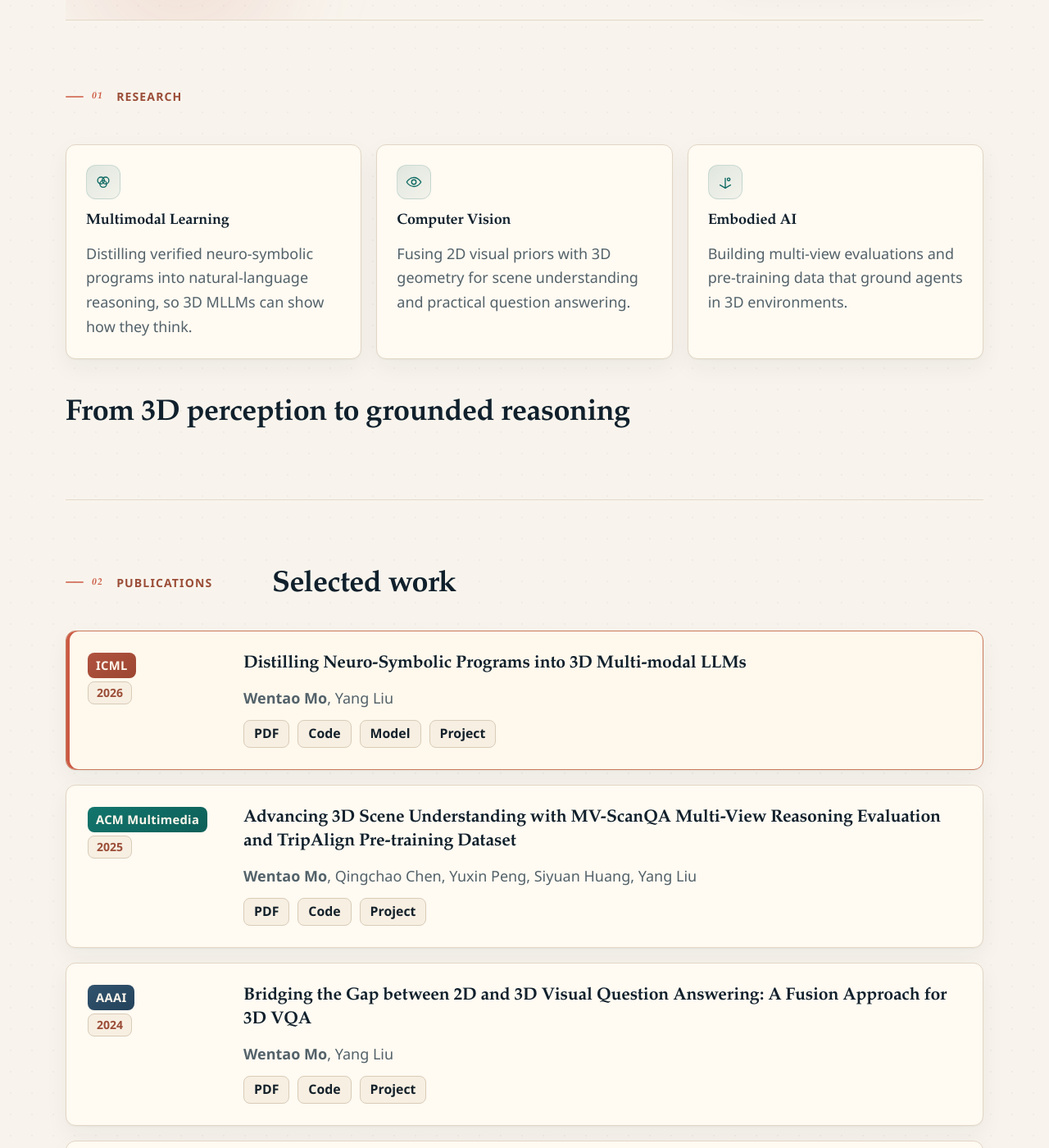
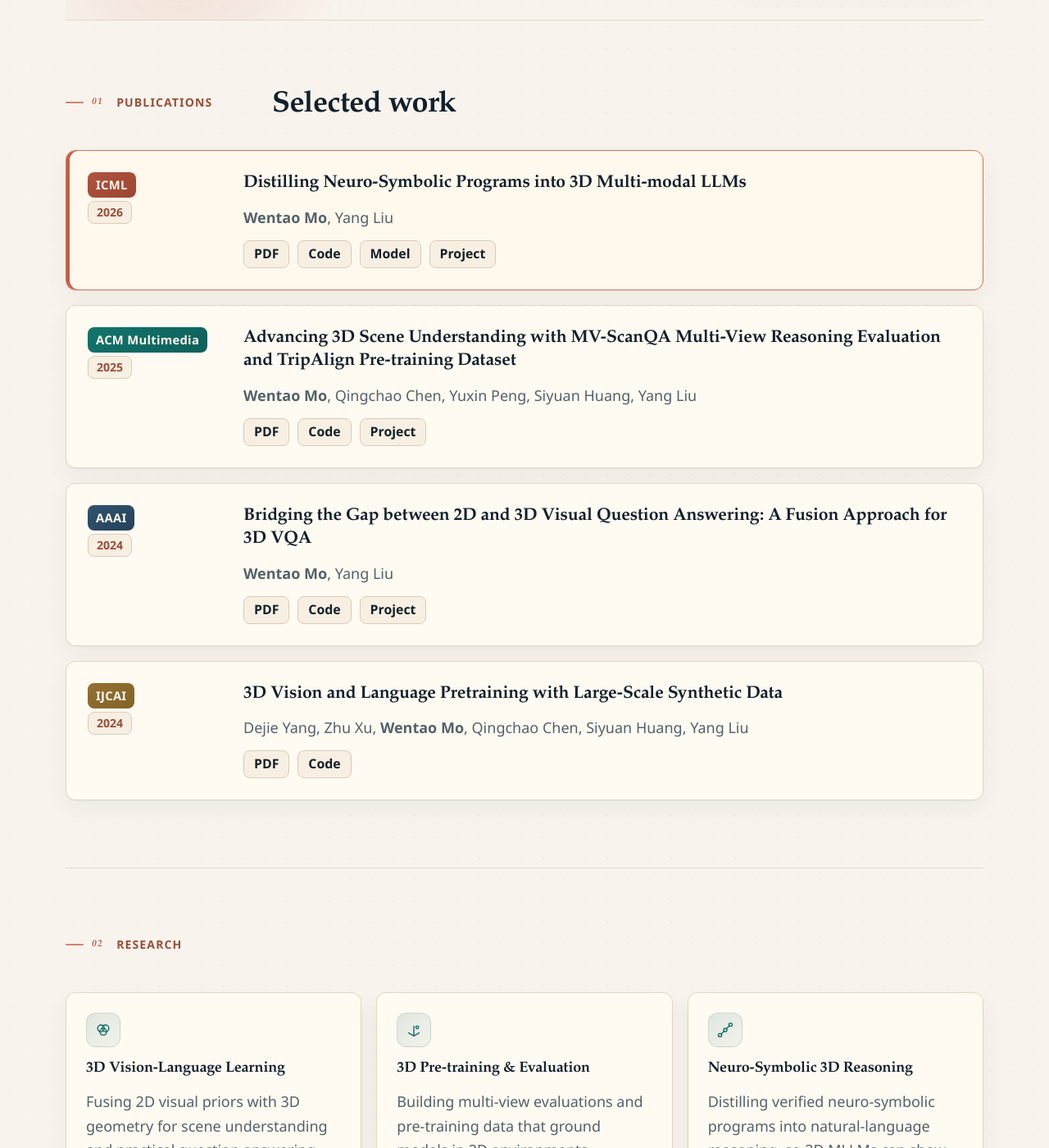
Before and after one commit to matthewdm0816/matthewdm0816.github.io, a Jekyll site: the page built from _pages/about.md, in a window 1280 px wide and 1400 px high, scrolled down 738 px. Shown: the whole window at 82% size. Built offline with Jekyll 4.4.1, drawn with Linux system fonts in a browser that asks for light colours; some of the changed text lies outside the part shown.

Commit message:
Reorder sections (publications first) and retitle focus cards around 3D
- Move Research section after Publications; renumber indices to
  01 Publications / 02 Research / 03 Contact
- Retitle focus cards around the 3D core: 3D Vision-Language
  Learning, 3D Pre-training & Evaluation, Neuro-Symbolic 3D
  Reasoning, with a new reasoning-chain icon

```diff
--- a/_pages/about.md
+++ b/_pages/about.md
@@ -55,51 +55,9 @@ redirect_from:
     </aside>
   </section>
 
-  <section id="research" class="home-section" aria-labelledby="research-title">
-    <div class="home-section__header" data-reveal>
-      <p class="home-eyebrow"><span class="section-index" aria-hidden="true">01</span>Research</p>
-    </div>
-    <div class="home-focus-grid">
-      <article data-reveal style="--reveal-delay: 0ms">
-        <span class="focus-icon">
-          <svg viewBox="0 0 24 24" fill="none" stroke="currentColor" stroke-width="1.5" stroke-linecap="round" stroke-linejoin="round" aria-hidden="true" focusable="false">
-            <circle cx="9" cy="10" r="4.5" />
-            <circle cx="15" cy="10" r="4.5" />
-            <circle cx="12" cy="14.5" r="4.5" />
-          </svg>
-        </span>
-        <h3>Multimodal Learning</h3>
-        <p>Distilling verified neuro-symbolic programs into natural-language reasoning, so 3D MLLMs can show how they think.</p>
-      </article>
-      <article data-reveal style="--reveal-delay: 70ms">
-        <span class="focus-icon">
-          <svg viewBox="0 0 24 24" fill="none" stroke="currentColor" stroke-width="1.5" stroke-linecap="round" stroke-linejoin="round" aria-hidden="true" focusable="false">
-            <path d="M2.5 12s3.5-6 9.5-6 9.5 6 9.5 6-3.5 6-9.5 6-9.5-6-9.5-6z" />
-            <circle cx="12" cy="12" r="3" />
-          </svg>
-        </span>
-        <h3>Computer Vision</h3>
-        <p>Fusing 2D visual priors with 3D geometry for scene understanding and practical question answering.</p>
-      </article>
-      <article data-reveal style="--reveal-delay: 140ms">
-        <span class="focus-icon">
-          <svg viewBox="0 0 24 24" fill="none" stroke="currentColor" stroke-width="1.5" stroke-linecap="round" stroke-linejoin="round" aria-hidden="true" focusable="false">
-            <path d="M12 20V7" />
-            <path d="M12 20l7-4" />
-            <path d="M12 20l-7-4" />
-            <circle cx="16.5" cy="8.5" r="1.8" />
-          </svg>
-        </span>
-        <h3>Embodied AI</h3>
-        <p>Building multi-view evaluations and pre-training data that ground agents in 3D environments.</p>
-      </article>
-    </div>
-    <p class="home-section__tagline" id="research-title" data-reveal style="--reveal-delay: 210ms">From 3D perception to grounded reasoning</p>
-  </section>
-
   <section id="publications" class="home-section" aria-labelledby="publications-title">
     <div class="home-section__header" data-reveal>
-      <p class="home-eyebrow"><span class="section-index" aria-hidden="true">02</span>Publications</p>
+      <p class="home-eyebrow"><span class="section-index" aria-hidden="true">01</span>Publications</p>
       <h2 id="publications-title">Selected work</h2>
     </div>
 
@@ -162,6 +120,51 @@ redirect_from:
     </div>
   </section>
 
+  <section id="research" class="home-section" aria-labelledby="research-title">
+    <div class="home-section__header" data-reveal>
+      <p class="home-eyebrow"><span class="section-index" aria-hidden="true">02</span>Research</p>
+    </div>
+    <div class="home-focus-grid">
+      <article data-reveal style="--reveal-delay: 0ms">
+        <span class="focus-icon">
+          <svg viewBox="0 0 24 24" fill="none" stroke="currentColor" stroke-width="1.5" stroke-linecap="round" stroke-linejoin="round" aria-hidden="true" focusable="false">
+            <circle cx="9" cy="10" r="4.5" />
+            <circle cx="15" cy="10" r="4.5" />
+            <circle cx="12" cy="14.5" r="4.5" />
+          </svg>
+        </span>
+        <h3>3D Vision-Language Learning</h3>
+        <p>Fusing 2D visual priors with 3D geometry for scene understanding and practical question answering.</p>
+      </article>
+      <article data-reveal style="--reveal-delay: 70ms">
+        <span class="focus-icon">
+          <svg viewBox="0 0 24 24" fill="none" stroke="currentColor" stroke-width="1.5" stroke-linecap="round" stroke-linejoin="round" aria-hidden="true" focusable="false">
+            <path d="M12 20V7" />
+            <path d="M12 20l7-4" />
+            <path d="M12 20l-7-4" />
+            <circle cx="16.5" cy="8.5" r="1.8" />
+          </svg>
+        </span>
+        <h3>3D Pre-training &amp; Evaluation</h3>
+        <p>Building multi-view evaluations and pre-training data that ground models in 3D environments.</p>
+      </article>
+      <article data-reveal style="--reveal-delay: 140ms">
+        <span class="focus-icon">
+          <svg viewBox="0 0 24 24" fill="none" stroke="currentColor" stroke-width="1.5" stroke-linecap="round" stroke-linejoin="round" aria-hidden="true" focusable="false">
+            <circle cx="5" cy="19" r="2.2" />
+            <circle cx="12" cy="12" r="2.2" />
+            <circle cx="19" cy="5" r="2.2" />
+            <path d="M6.6 17.4l3.8-3.8" />
+            <path d="M13.6 10.4l3.8-3.8" />
+          </svg>
+        </span>
+        <h3>Neuro-Symbolic 3D Reasoning</h3>
+        <p>Distilling verified neuro-symbolic programs into natural-language reasoning, so 3D MLLMs can show how they think.</p>
+      </article>
+    </div>
+    <p class="home-section__tagline" id="research-title" data-reveal style="--reveal-delay: 210ms">From 3D perception to grounded reasoning</p>
+  </section>
+
   <section id="contact" class="home-contact" aria-label="Contact information" data-reveal>
     <div>
       <p class="home-eyebrow"><span class="section-index" aria-hidden="true">03</span>Contact</p>
```
Also changed, not shown: preview/index.html (+46 -43 lines).
